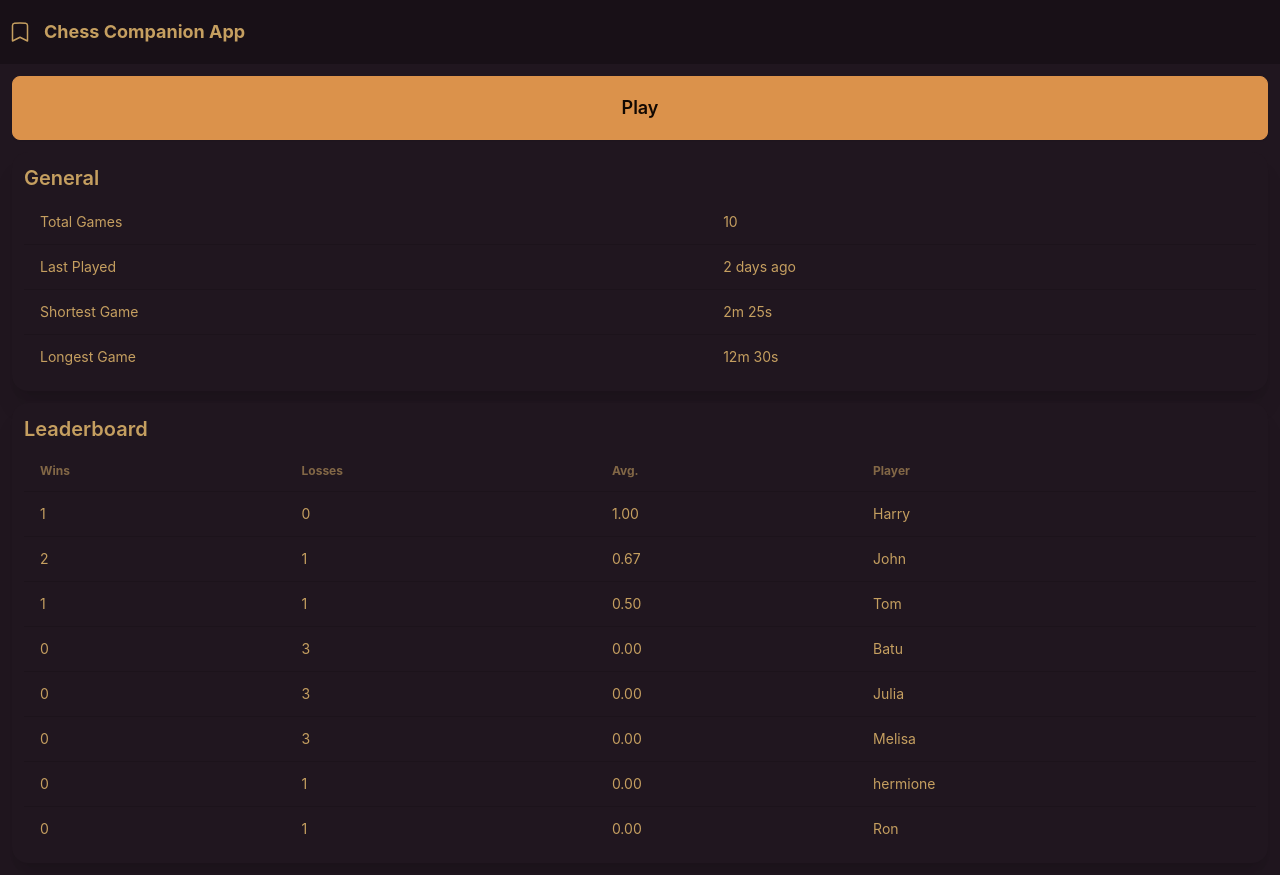
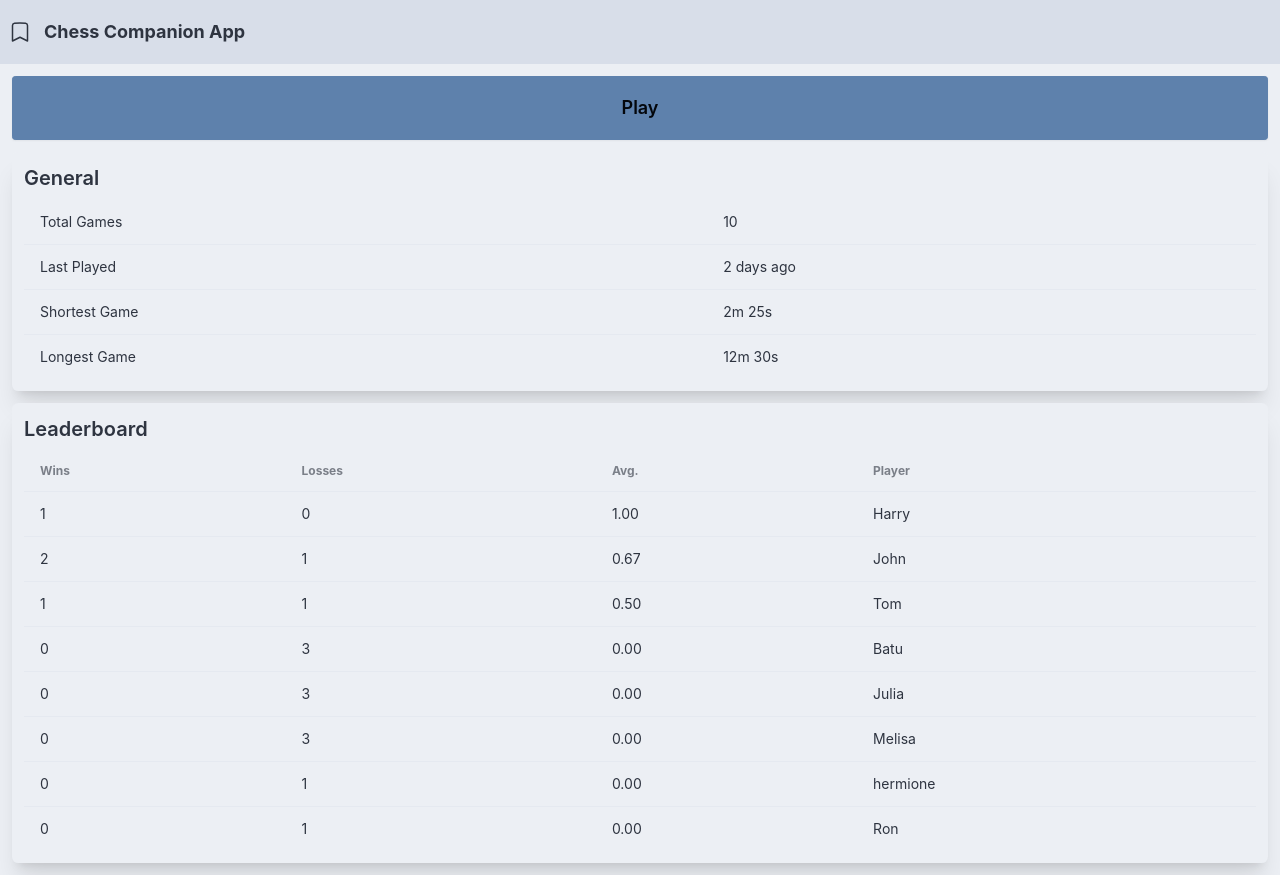
Before and after one commit to JulCD/tca-chess, a React (Create React App) app: page /#/ in a window 1280 px wide. Built offline with nearby package versions, Linux system fonts and the light colour scheme.

Commit message:
Playing with daisty UI themes
may change again later

```diff
--- a/tailwind.config.js
+++ b/tailwind.config.js
@@ -6,6 +6,6 @@ module.exports = {
   },
   plugins: [require('daisyui')],
   daisyui: {
-    themes: ["coffee"],
+    themes: ["nord"],
   },
 }
```
